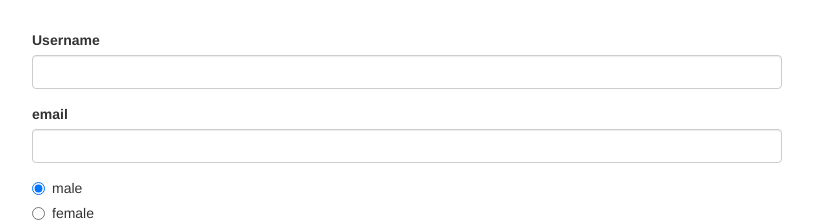
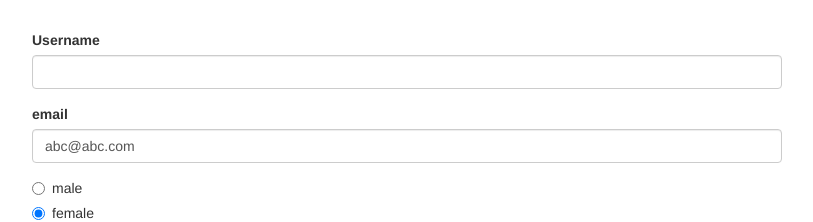
Before and after one commit to aniketgaikwad9797/angular-reactive-forms, an Angular app: page / in a window 1280 px wide. Shown: the top 222 px of the page, without its empty margins (233-1046 px from the left). Built offline with nearby package versions, Linux system fonts and the light colour scheme.

Commit message:
using setValue and patchValue to set valeus of form

```diff
--- a/src/app/app.component.ts
+++ b/src/app/app.component.ts
@@ -28,6 +28,19 @@ export class AppComponent implements OnInit {
     this.reactiveForm.statusChanges.subscribe((value) => {
       console.log(value);
     });
+    // this.reactiveForm.setValue({
+    //   userDetails: {
+    //     userName: 'Khabib',
+    //     emailAddress: 'khabib@goat.com',
+    //   },
+    //   gender: 'male',
+    // });
+    this.reactiveForm.patchValue({
+      userDetails: {
+        emailAddress: 'abc@abc.com',
+      },
+      gender: 'female',
+    });
   }
 
   onFormSubmit() {
```
